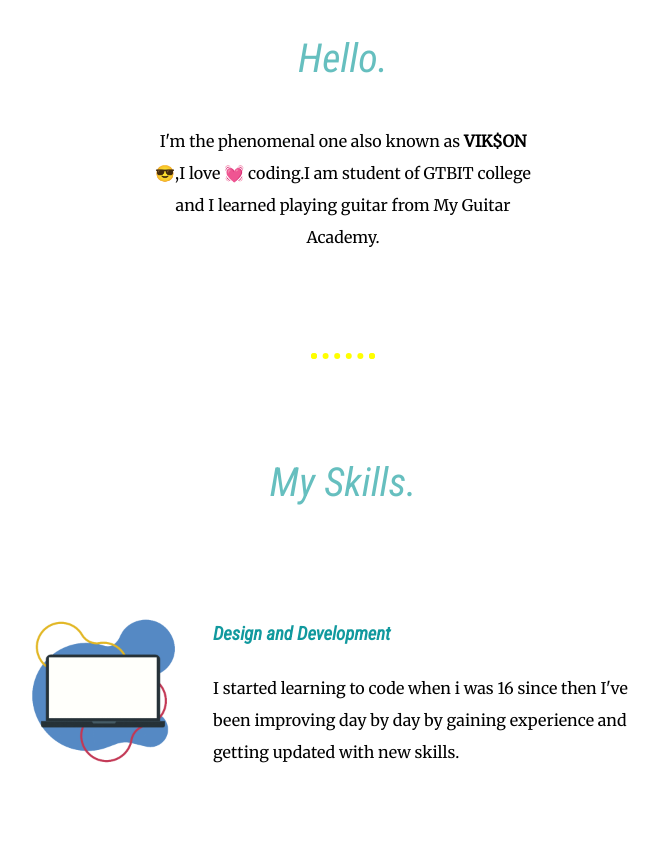
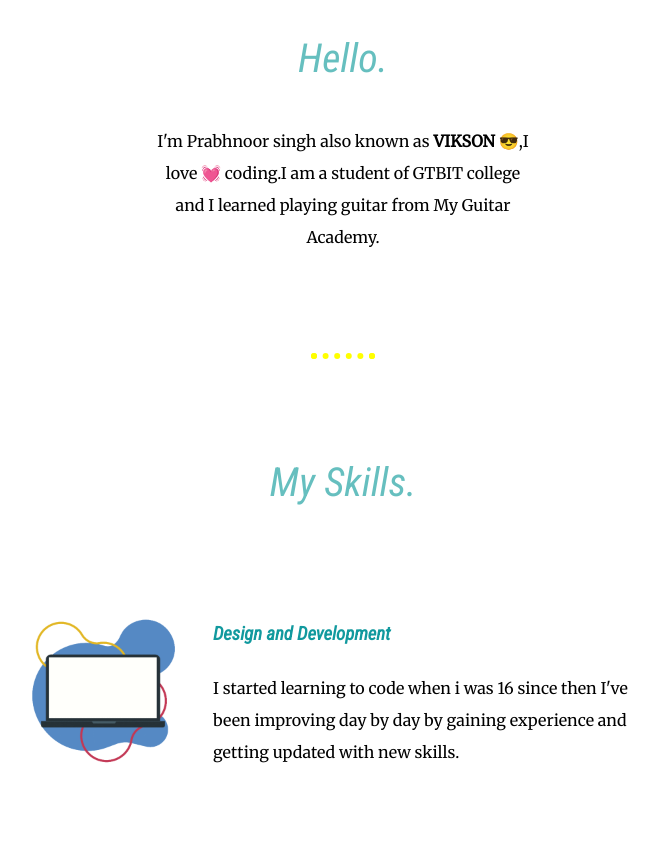
Before and after one commit to vikson2000/personal, a plain HTML site: page index.html in a window 1280 px wide. Shown: the part 1069-1934 px from the top of the page, without its empty margins (297-956 px from the left). Drawn offline with Linux system fonts and the light colour scheme.

Commit message:
Update index.html

```diff
--- a/index.html
+++ b/index.html
@@ -20,7 +20,7 @@
       <div class="profile">
         <img src="images/circle-cropped.png"height="200" width="200" alt="Prabhnoor profile picture">
         <h2>Hello.</h2>
-        <p class="intro">I'm the phenomenal one also known as <strong>VIK$ON 😎</strong>,I love 💓 coding.I am student of GTBIT college and I learned playing guitar from My Guitar Academy.</p>
+        <p class="intro">I'm Prabhnoor singh also known as <strong>VIKSON 😎</strong>,I love 💓 coding.I am a student of GTBIT college and I learned playing guitar from My Guitar Academy.</p>
       </div>
       <hr>
       <div class="skills">
```
